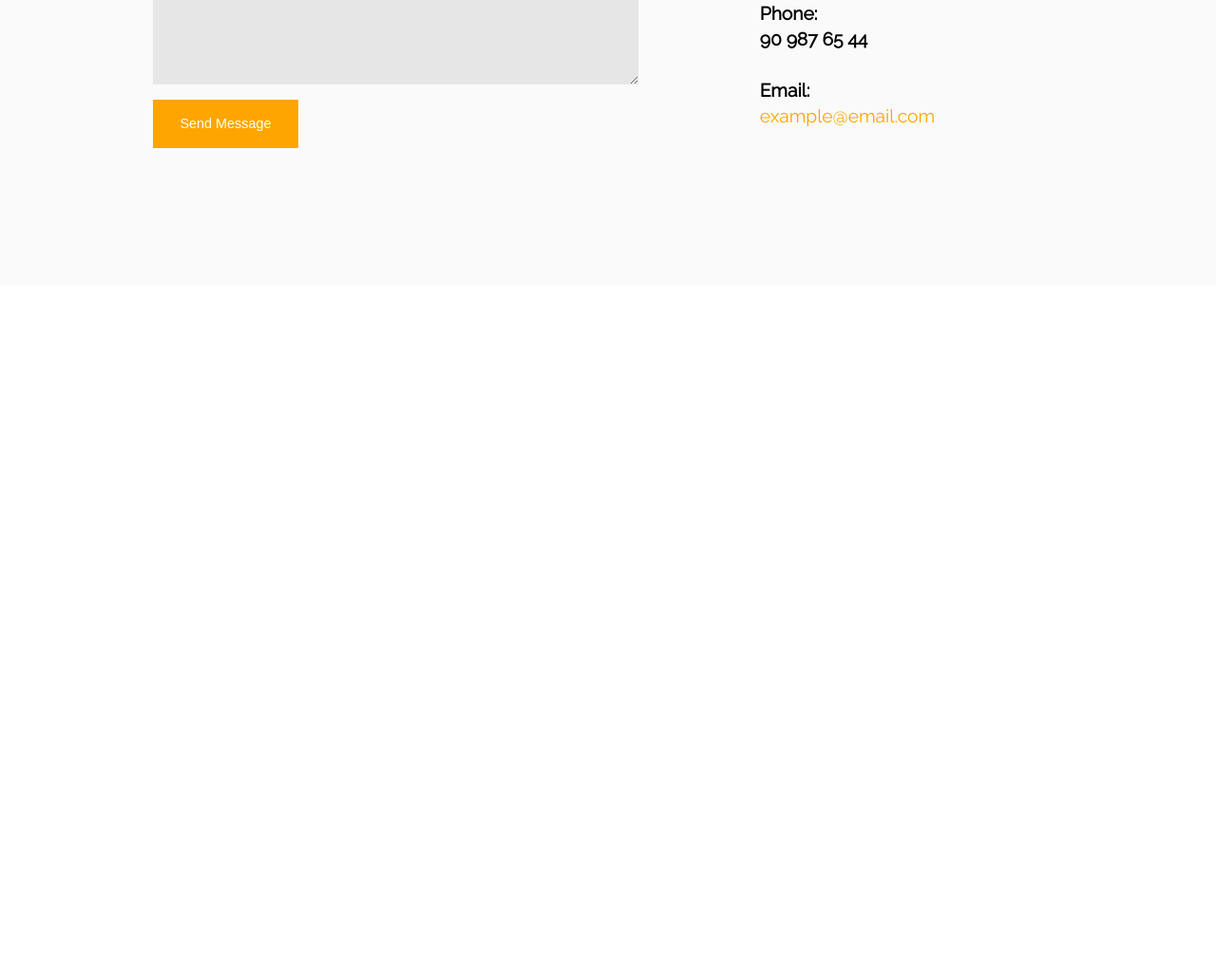
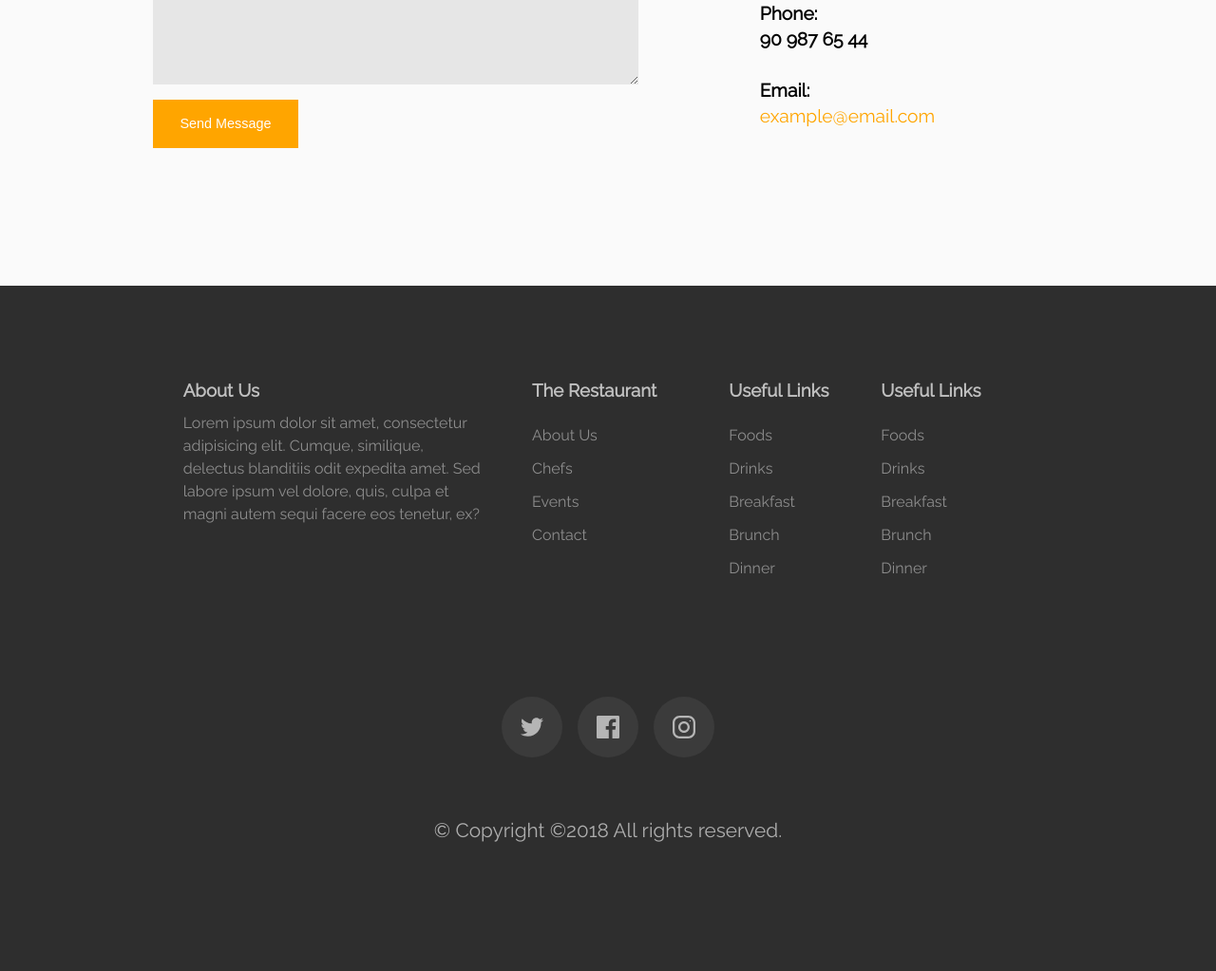
Before and after one commit to Jer1ah/eatwell-project, a plain HTML site: page index.html in a window 1280 px wide. Shown: the part 6546-7569 px from the top of the page at 95% size. Before the commit the page ends 6847 px from the top, so only its background shows below. Drawn offline with nearby package versions, Linux system fonts and the light colour scheme.

Commit message:
finished the desktop layout

```diff
--- a/index.html
+++ b/index.html
@@ -206,7 +206,7 @@
                 <textarea name="user_message">Write your message</textarea>
                 <button>Send Message</button>
             </form>
-        </div>
+        </div> <!-- contact__flex--form div end -->
         <div class="contact__flex--address">
             <img src="img/chef.jpg" alt="Picture of Chef">
             <h4>Address:</h4>
@@ -216,9 +216,61 @@
             <h4>90 987 65 44</h4>
             <h4 class="mt">Email:</h4>
             <a href="mailto:example@email.com">example@email.com</a>
-        </div>
-    </div>
-</div>
+        </div> <!-- contact__flex--address div end -->
+    </div> <!-- contact__flex div end -->
+</div> <!-- contact div end -->
+<footer class="footer">
+    <div class="footer__flex">
+        <div class="footer__flex--info">
+            <div class="about">
+                <h3>About Us</h3>
+                <p>Lorem ipsum dolor sit amet, consectetur adipisicing elit.
+                Cumque, similique, delectus blanditiis odit expedita amet.
+                Sed labore ipsum vel dolore, quis, culpa et magni autem sequi
+                facere eos tenetur, ex?</p>
+            </div> <!-- about div end -->
+            <div class="restaurant">
+                <h3>The Restaurant</h3>
+                <a href="#">About Us</a>
+                <a href="#">Chefs</a>
+                <a href="#">Events</a>
+                <a href="#">Contact</a>
+            </div> <!-- restaurant div end -->
+            <div class="links">
+                <div class="links1">
+                    <h3>Useful Links</h3>
+                    <a href="#">Foods</a>
+                    <a href="#">Drinks</a>
+                    <a href="#">Breakfast</a>
+                    <a href="#">Brunch</a>
+                    <a href="#">Dinner</a>
+                </div>
+                <div class="links2">
+                    <h3>Useful Links</h3>
+                    <a href="#">Foods</a>
+                    <a href="#">Drinks</a>
+                    <a href="#">Breakfast</a>
+                    <a href="#">Brunch</a>
+                    <a href="#">Dinner</a>
+                </div>
+            </div> <!-- links div end -->
+        </div> <!-- footer__flex--info div end -->
+        <div class="footer__flex--social">
+            <div class="footer__flex--social--icons">
+                <div class="footer__flex--social--icons--div">
+                    <img src="img/twitter.svg" alt="Social Icon">
+                </div>
+                <div class="footer__flex--social--icons--div">
+                    <img src="img/facebook.svg">
+                </div>
+                <div class="footer__flex--social--icons--div">
+                    <img src="img/instagram.svg">
+                </div>
+            </div> <!-- social__icons--div end -->
+            <p>&copy; Copyright &copy;2018 All rights reserved.</p>
+        </div> <!-- footer__flex--social div end -->
+    </div> <!-- footer__flex div end -->
+</footer> <!-- footer div end -->
   <script
   src="https://code.jquery.com/jquery-3.3.1.min.js"
   integrity="sha256-FgpCb/KJQlLNfOu91ta32o/NMZxltwRo8QtmkMRdAu8="
--- /dev/null
+++ b/sass/layout/_footer.scss
@@ -0,0 +1,113 @@
+.footer {
+    background-color: lighten(black, 18%);
+    padding: 1px;
+    height: 45rem;
+
+    &__flex {
+        width: 70%;
+        margin: 5rem auto 5rem;
+
+        &--info {
+            display: flex;
+            flex-direction: row;
+            height: 20rem;
+        }
+
+        &--social {
+            margin-top: 0;
+
+            &--icons {
+                display: flex;
+                justify-content: center;
+                margin-top: 2rem;
+
+                &--div {
+                    margin: 0 .5rem;
+                    width: 4rem;
+                    height: 4rem;
+                    border-radius: 50%;
+                    background-color: lighten(black, 23%);
+                    display: flex;
+                    justify-content: center;
+                    align-items: center;
+                }
+
+                img {
+                    width: 1.5rem;
+                }
+            }
+
+            p {
+                text-align: center;
+                color: lighten(gray, 18%);
+                font-size: 1.3rem;
+                margin-top: 4rem;
+            }
+        }
+    }
+        .about {
+            display: flex;
+            flex-direction: column;
+            justify-content: flex-start;
+            align-items: flex-start;
+            width: 20rem;
+            margin-left: 0;
+
+            p {
+                line-height: 1.5rem;
+                color: lighten(gray, 5%);
+                margin-top: .7rem;
+            }
+
+            h3 {
+                color: lighten(gray, 25%);
+                margin-bottom: 0;
+            }
+        }
+
+        .restaurant {
+            display: flex;
+            flex-direction: column;
+            width: 12rem;
+            margin: 0 auto;
+            margin-left: 2rem;
+
+            h3 {
+                color: lighten(gray, 25%);
+            }
+
+            a {
+                text-decoration: none;
+                color: lighten(gray, 5%);
+                margin: .5rem 0;
+            }
+        }
+
+        .links {
+            display: flex;
+            justify-content: center;
+            margin-right: 0;
+
+            h3 {
+                color: lighten(gray, 25%);
+            }
+
+            a {
+                text-decoration: none;
+                color: lighten(gray, 5%);
+                margin: .5rem 0;
+            }
+        }
+
+        .links1 {
+            display: flex;
+            flex-direction: column;
+            width: 10rem;
+        }
+
+        .links2 {
+            display: flex;
+            flex-direction: column;
+            width: 10rem;
+     }
+  }
--- a/sass/main.scss
+++ b/sass/main.scss
@@ -16,3 +16,4 @@
 @import "layout/news";
 @import "layout/gallery";
 @import "layout/contact";
+@import "layout/footer";
```
Also changed, not shown: css/main.css, img/facebook.svg (added), img/instagram.svg (added), img/twitter.svg (added).
